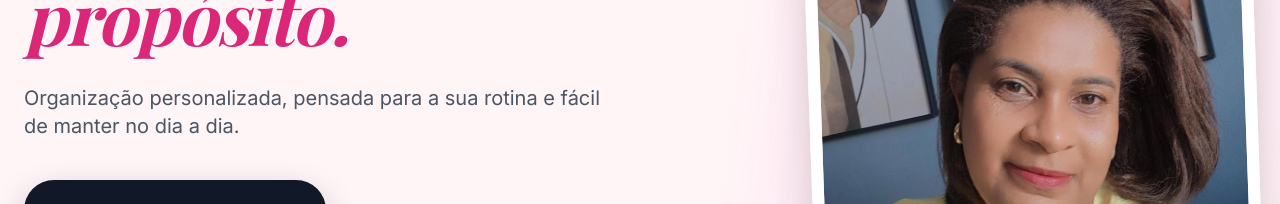
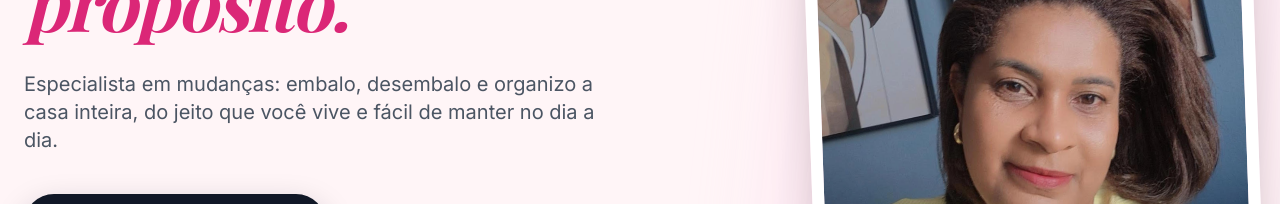
Before and after one commit to paglioni10/isabela_paglioni, a Next.js app: page / in a window 1280 px wide. Shown: the part 366-570 px from the top of the page. Built offline with nearby package versions, Linux system fonts and the light colour scheme; no server answers; a web font is replaced by a local one.

Commit message:
copy: destaca mudanças como carro-chefe no topo do site

```diff
--- a/src/app/layout.tsx
+++ b/src/app/layout.tsx
@@ -18,7 +18,7 @@ const playfair = Playfair_Display({
 
 export const metadata: Metadata = {
   title: "Isabela Paglioni | Personal Organizer",
-  description: "Personal organizer em Florianópolis e região. Organização de closets, cozinhas, quarto do bebê e mudanças, pensada para ser fácil de manter no dia a dia.",
+  description: "Personal organizer especialista em mudanças em Palhoça e Grande Florianópolis. Embalo, desembalo e organizo a casa inteira: closets, cozinhas, quarto do bebê, de um jeito fácil de manter no dia a dia.",
   keywords: ["Personal Organizer", "Organização Residencial", "Organização Baby", "Mudanças", "Isabela Paglioni"],
 };
 
--- a/src/constants/content.ts
+++ b/src/constants/content.ts
@@ -5,7 +5,7 @@ export const SITE_CONTENT = {
   },
   hero: {
     title: "Sua casa em harmonia, sua vida com mais tempo.",
-    subtitle: "Organização personalizada, pensada para a sua rotina e fácil de manter no dia a dia.",
+    subtitle: "Especialista em mudanças: embalo, desembalo e organizo a casa inteira, do jeito que você vive e fácil de manter no dia a dia.",
     ctaText: "Agendar pelo WhatsApp",
     ctaLink: "https://wa.me/5548984863549?text=Olá%20Isa,%20vi%20seu%20site%20e%20gostaria%20de%20saber%20mais%20sobre%20a%20organização!",
   },
```
Also changed, not shown: 1 other file (tests, documents, lock files or other folders).
